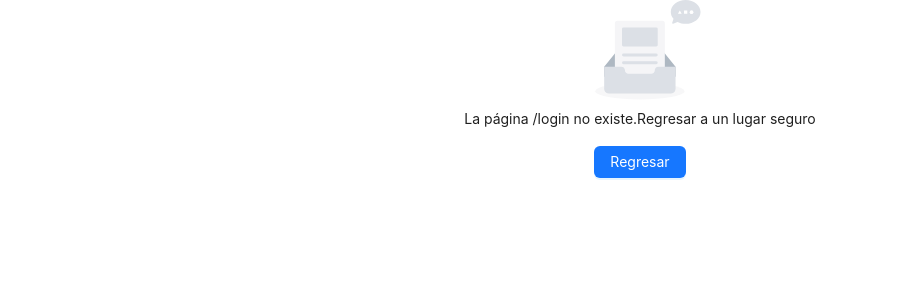
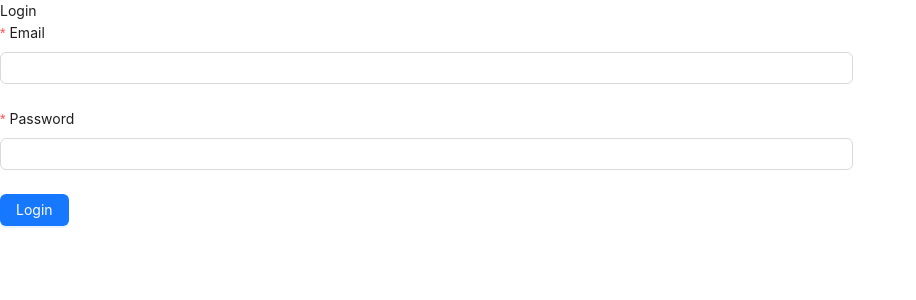
Before and after one commit to RicardoSolorzano0/proyect01-typescript, a React (Vite) app: page /login in a window 1280 px wide. Shown: the top 300 px of the page, without its empty margins (0-916 px from the left). Built offline with nearby package versions, Linux system fonts and the light colour scheme.

Commit message:
agregando el formulario para login

```diff
--- /dev/null
+++ b/src/forms/FormLogin/FormLogin.tsx
@@ -0,0 +1,100 @@
+import { FormUi } from "@/forms/FormUi/FormUi"
+import { globalT } from "@/i18n";
+import { Button, Form, Input, App } from "antd";
+import type { FormProps } from "antd";
+import { useTranslation } from "react-i18next";
+
+const { useApp } = App;
+
+const { useForm, Item } = Form;
+
+type LoginFormProps = {
+    email: string;
+    password: string;
+}
+
+export const FormLogin = () => {
+    const { t } = useTranslation("login");
+    const [form] = useForm<LoginFormProps>();
+
+    const initialValues: Partial<LoginFormProps> = {
+        email: "",
+        password: "",
+    };
+
+    const { notification } = useApp();
+
+    const onFinish = async (values: LoginFormProps) => {
+        console.log(values, "revisando la informacion")
+        try {
+            //   if (!user) {
+            //     await createUser({ ...values, birthdate: values.birthdate.toDate() }).unwrap();
+            //   } else {
+            //     await updateUser({ id: user.id, ...values, birthdate: values.birthdate.toDate() }).unwrap();
+            //   }
+            //   notification.success({
+            //     message: t(`messages.success.${user ? "update" : "create"}`),
+            //     description: t(`messages.success.${user ? "updateDescription" : "createDescription"}`),
+            //     duration: 2,
+            //   });
+        } catch (error) {
+            //   const parsedError = error as { error: string };
+            //   notification.error({
+            //     message: "Error",
+            //     description: t(`messages.errors.${parsedError.error}`),
+            //     duration: 2,
+            //   })
+        }
+        // handleCancel();
+    };
+
+    const onFinishFailed: FormProps<LoginFormProps>["onFinishFailed"] = (
+        errorInfo
+    ) => {
+        notification.error({
+            message: "Error",
+            description: globalT("checkFields"),
+            duration: 2,
+        });
+        console.log("Failed:", errorInfo);
+    };
+
+    const loading = false
+
+    return (
+        <div>
+            <h1>{t("page.title")}</h1>
+            <FormUi initialValues={initialValues} form={form} onFinish={onFinish} onFinishFailed={onFinishFailed} disabled={loading}>
+                <Item
+                    label={t("page.email")}
+                    name="email"
+                    rules={[
+                        {
+                            required: true,
+                            message: globalT("fieldRequired"),
+                        },
+                    ]}
+                >
+                    <Input type="email" />
+                </Item>
+                <Item
+                    label={t("page.password")}
+                    name="password"
+                    rules={[
+                        {
+                            required: true,
+                            message: globalT("fieldRequired"),
+                        },
+                    ]}
+                >
+                    <Input type="password" />
+                </Item>
+                <div className="flex justify-center gap-2">
+                    <Button type="primary" htmlType="submit">
+                        {t("page.login")}
+                    </Button>
+                </div>
+            </FormUi>
+        </div >
+    )
+}
--- a/src/i18n/locales/en/index.ts
+++ b/src/i18n/locales/en/index.ts
@@ -2,10 +2,12 @@ import common from './common.json';
 import users from './users.json';
 import usersTypes from './usersTypes.json';
 import animals from './animals.json';
+import login from "./login.json";
 
 export const enLocales = {
     common,
     users,
     usersTypes,
-    animals
+    animals,
+    login
 }
--- /dev/null
+++ b/src/i18n/locales/en/login.json
@@ -0,0 +1,9 @@
+{
+    "page":{
+        "title":"Login",
+        "email":"Email",
+        "password":"Password",
+        "remember":"Remember me",
+        "login":"Login"
+    }
+}
--- a/src/i18n/locales/es/index.ts
+++ b/src/i18n/locales/es/index.ts
@@ -2,10 +2,12 @@ import common from './common.json';
 import users from './users.json';
 import usersTypes from './usersTypes.json';
 import animals from "./animals.json"
+import login from "./login.json"
 
 export const esLocales = {
     common,
     users,
     usersTypes,
-    animals
+    animals,
+    login
 }
--- /dev/null
+++ b/src/i18n/locales/es/login.json
@@ -0,0 +1,9 @@
+{
+    "page":{
+        "title":"Iniciar sesión",
+        "email":"Correo",
+        "password":"Contraseña",
+        "remember":"Recuerdame",
+        "login":"Iniciar sesión"
+    }
+}
--- a/src/router/router.tsx
+++ b/src/router/router.tsx
@@ -5,6 +5,7 @@ import { routes } from "@/constants/routes";
 import { ContainerLayout } from "@/ui/layouts/ContainerLayout/ContainerLayout";
 import { NotFound } from "@/ui/pages/NotFound/NotFound";
 import { AnimalPage } from "@/ui/pages/Animals/AnimalPage";
+import { FormLogin } from "@/forms/FormLogin/FormLogin";
 
 export const router = createBrowserRouter([
   {
@@ -26,6 +27,10 @@ export const router = createBrowserRouter([
     ],
   },
   {
+    path: "login",
+    element: <FormLogin />,
+  },
+  {
     path: "/*",
     element: <NotFound />,
   },
```
